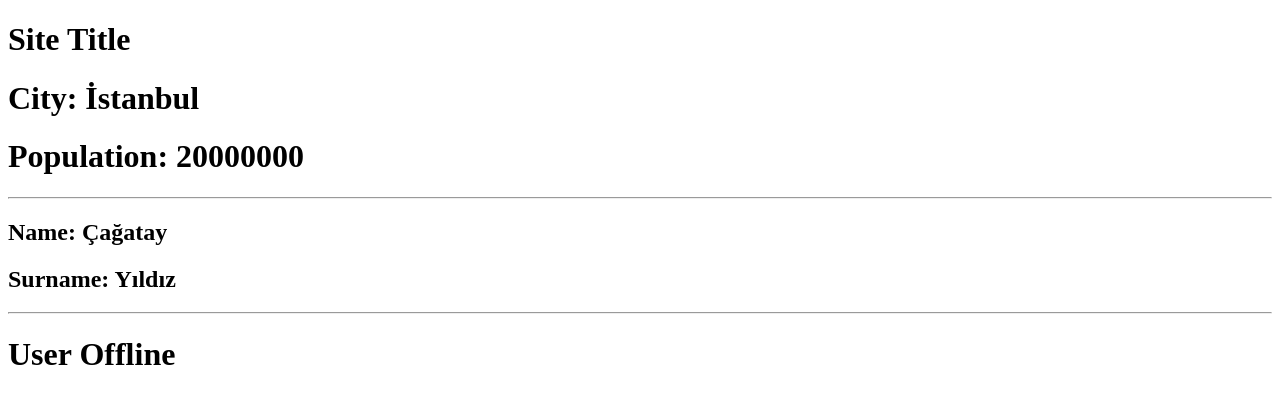
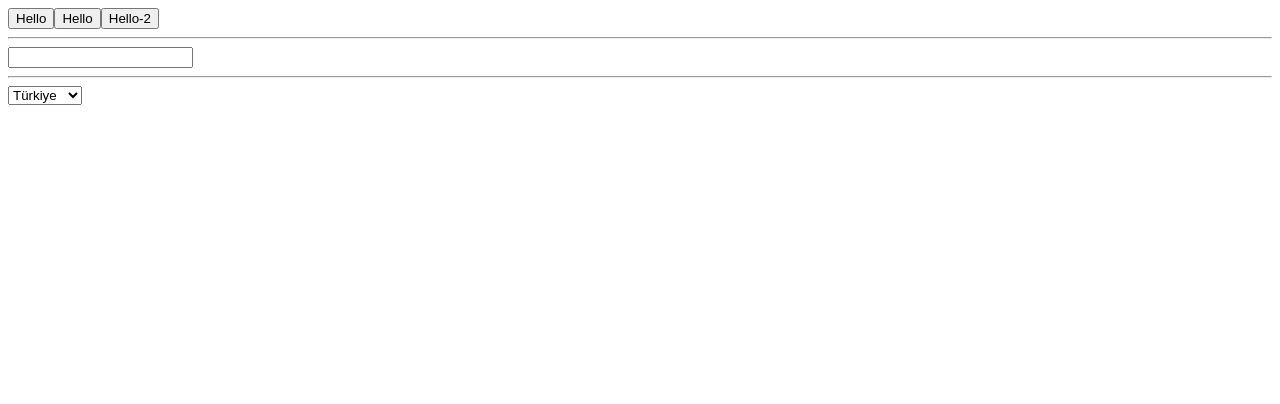
Before and after one commit to yakintech/turkcell-react-tutorial-4, a React (Create React App) app: page / in a window 1280 px wide. Shown: the top 404 px of the page. Built offline with nearby package versions, Linux system fonts and the light colour scheme.

Commit message:
Add JsxEvents component and update App to use it; enhance notes with arrow function resources

```diff
--- a/src/App.jsx
+++ b/src/App.jsx
@@ -1,8 +1,9 @@
+import JsxEvents from "./jsxSamples/JsxEvents";
 import OneWayBinding from "./jsxSamples/OneWayBinding";
 
 function App() {
   return <>
-  <OneWayBinding/>
+    <JsxEvents />
   </>
 }
 
--- /dev/null
+++ b/src/jsxSamples/JsxEvents.jsx
@@ -0,0 +1,38 @@
+import React from 'react'
+
+function JsxEvents() {
+
+
+    //Arrow functions
+    const hello = () => {
+        alert("Hello Reactjs!")
+    }
+
+    const hello2 = (name) => {
+        alert(`Hello ${name}`)
+    }
+
+    const changeText = (e) => {
+        console.log("text e", e.target.value)
+    }
+
+    const changeSelect = (e) => {
+        console.log("Select e", e.target.value)
+    }
+
+    return <>
+        <button onClick={hello}>Hello</button>
+        <button onClick={() => hello()}>Hello</button>
+        <button onClick={() => hello2("Türkiye")}>Hello-2</button>
+        <hr />
+        <input type='text' onChange={(e) => changeText(e)} />
+        <hr />
+        <select onChange={(e) => changeSelect(e)}>
+            <option value="+90">Türkiye</option>
+            <option value="+49">Almanya</option>
+
+        </select>
+    </>
+}
+
+export default JsxEvents
```
Also changed, not shown: notes.txt.
